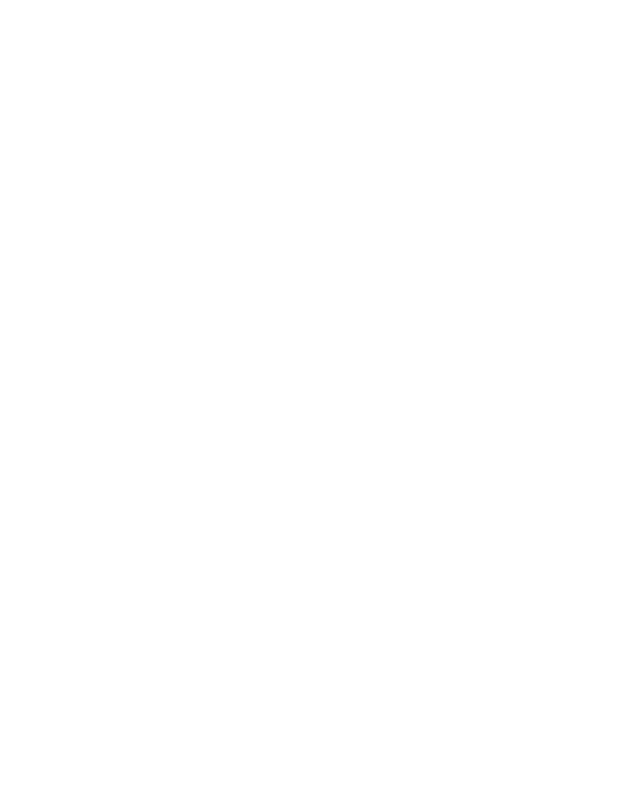
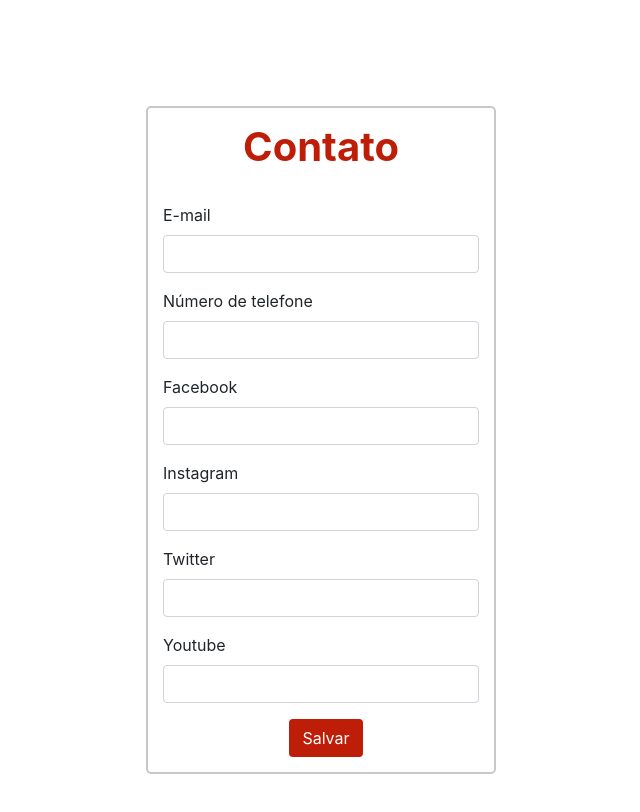
Before and after one commit to Jonatas6199/store-catalog, a React (Create React App) app: page /contact in a window 1280 px wide. Shown: the top 812 px of the page, without its empty margins (319-959 px from the left). Built offline with nearby package versions, Linux system fonts and the light colour scheme.

Commit message:
create new form pages

```diff
--- /dev/null
+++ b/src/pages/FormContact/index.js
@@ -0,0 +1,106 @@
+import React, { useState, useEffect } from 'react';
+import { useHistory } from 'react-router-dom';
+
+import './styles.css';
+// import api from '../../services/api';
+
+export default function FormContact(){
+    const history = useHistory();
+
+    const contactId = localStorage.getItem('contactId');
+    const [contactEmail, setContactEmail] = useState(localStorage.getItem('contactEmail'));
+    const [contactNumber, setContactNumber] = useState(localStorage.getItem('contactNumber'));
+    const [contactFacebook, setContactFacebook] = useState(localStorage.getItem('contactFaceBook'));
+    const [contactInstagram, setContactInstagram] = useState(localStorage.getItem('contactInstagram'));
+    const [contactTwitter, setContactTwitter] = useState(localStorage.getItem('contactTwitter'));
+    const [contactYoutube, setContactYoutube] = useState(localStorage.getItem('contactYoutube'));
+
+    useEffect(() => {
+        document.getElementById('input-email').value = contactEmail !== 'undefined' ? contactEmail : '';
+        document.getElementById('input-number').value = contactNumber !== 'undefined' ? contactNumber : '';
+        document.getElementById('input-facebook').value = contactFacebook !== 'undefined' ? contactFacebook : '';
+        document.getElementById('input-instagram').value = contactInstagram !== 'undefined' ? contactInstagram : '';
+        document.getElementById('input-twitter').value = contactTwitter !== 'undefined' ? contactTwitter : '';
+        document.getElementById('input-youtube').value = contactYoutube !== 'undefined' ? contactYoutube : '';
+    });
+
+    async function handleSubmit(e){
+        e.preventDefault();
+
+        try {
+            // console.log({
+            //     productId,
+            // });
+
+            history.push('/admin');
+        } catch (error) {
+            alert('Ocorreu um erro. Tente novamente');
+        }
+    }
+
+    return(
+        <div className='contact-container'>
+            <div className='contact'>
+                <h1>Contato</h1>
+                <br></br>
+                <form onSubmit={handleSubmit}>
+                    <div className="form-group">
+                        <label htmlFor="input-email">E-mail</label>
+                        <input
+                            className="form-control"
+                            id="input-email"
+                            value={contactEmail}
+                            onChange={e => setContactEmail(e.target.value)}
+                            ></input>
+                    </div>
+                    <div className="form-group">
+                        <label htmlFor="input-number">Número de telefone</label>
+                        <input
+                            className="form-control"
+                            id="input-number"
+                            value={contactNumber}
+                            onChange={e => setContactNumber(e.target.value)}
+                            ></input>
+                    </div>
+                    <div className="form-group">
+                        <label htmlFor="input-facebook">Facebook</label>
+                        <input
+                            className="form-control"
+                            id="input-facebook"
+                            value={contactFacebook}
+                            onChange={e => setContactFacebook(e.target.value)}
+                            ></input>
+                    </div>
+                    <div className="form-group">
+                        <label htmlFor="input-instagram">Instagram</label>
+                        <input
+                            className="form-control"
+                            id="input-instagram"
+                            value={contactInstagram}
+                            onChange={e => setContactInstagram(e.target.value)}
+                            ></input>
+                    </div>
+                    <div className="form-group">
+                        <label htmlFor="input-twitter">Twitter</label>
+                        <input
+                            className="form-control"
+                            id="input-twitter"
+                            value={contactTwitter}
+                            onChange={e => setContactTwitter(e.target.value)}
+                            ></input>
+                    </div>
+                    <div className="form-group">
+                        <label htmlFor="input-youtube">Youtube</label>
+                        <input
+                            className="form-control"
+                            id="input-youtube"
+                            value={contactYoutube}
+                            onChange={e => setContactYoutube(e.target.value)}
+                            ></input>
+                    </div>
+                    <button type="submit" className="btn">Salvar</button>
+                </form>
+            </div>
+        </div>
+    )
+}
--- /dev/null
+++ b/src/pages/FormContact/styles.css
@@ -0,0 +1,18 @@
+.contact-container{
+    width: 100%;
+    max-width: 1120px;
+    height: 100vh;
+    margin: 0 auto;
+    display: flex;
+    justify-content: center;
+    align-items: center;
+    height: 110vh;
+}
+
+.contact {
+    border: 2px solid #c8c9c7;
+    border-radius: 5px;
+    width: 100%;
+    max-width: 350px;
+    padding: 15px;
+}
--- /dev/null
+++ b/src/pages/FormUser/index.js
@@ -0,0 +1,67 @@
+import React, { useState } from 'react';
+import { useHistory } from 'react-router-dom';
+
+import './styles.css';
+// import api from '../../services/api';
+
+export default function FormUser(){
+    const history = useHistory();
+
+    const [userName, setUserName] = useState('');
+    const [userEmail, setUserEmail] = useState('');
+    const [userPassword, setUserPassword] = useState('');
+
+    async function handleSubmit(e){
+        e.preventDefault();
+
+        try {
+            const data = { userName, userEmail, userPassword, isAdmin: '1' };
+            console.log(data);
+
+            history.push('/admin');
+        } catch (error) {
+            alert('Ocorreu um erro. Tente novamente');
+        }
+    }
+
+    return(
+        <div className='product-container'>
+            <div className='product'>
+                <h1>Usuário</h1>
+                <br></br>
+                <form onSubmit={handleSubmit}>
+                    <div className="form-group">
+                        <label htmlFor="input-name">Nome</label>
+                        <input
+                            className="form-control"
+                            id="input-name"
+                            value={userName}
+                            onChange={e => setUserName(e.target.value)}
+                            required></input>
+                    </div>
+                    <div className="form-group">
+                        <label htmlFor="input-email">E-mail</label>
+                        <input
+                            type='email'
+                            className="form-control"
+                            id="input-email"
+                            value={userEmail}
+                            onChange={e => setUserEmail(e.target.value)}
+                            required></input>
+                    </div>
+                    <div className="form-group">
+                        <label htmlFor="input-password">Senha</label>
+                        <input
+                            type='password'
+                            className="form-control"
+                            id="input-password"
+                            value={userPassword}
+                            onChange={e => setUserPassword(e.target.value)}
+                            required></input>
+                    </div>
+                    <button type="submit" className="btn">Salvar</button>
+                </form>
+            </div>
+        </div>
+    )
+}
--- a/src/routes.js
+++ b/src/routes.js
@@ -6,6 +6,8 @@
 import Admin from './pages/Admin';
 import FormCategory from './pages/FormCategory';
 import FormProduct from './pages/FormProduct';
+import FormContact from './pages/FormContact';
+import FormUser from './pages/FormUser';
 
 export default function Routes(){
     return(
@@ -16,6 +18,8 @@
                 <Route path='/admin' component={Admin}></Route>
                 <Route path='/category' component={FormCategory}></Route>
                 <Route path='/product' component={FormProduct}></Route>
+                <Route path='/contact' component={FormContact}></Route>
+                <Route path='/user' component={FormUser}></Route>
             </Switch>
         </BrowserRouter>
     )
```
Also changed, not shown: src/pages/FormUser/styles.css (added).
